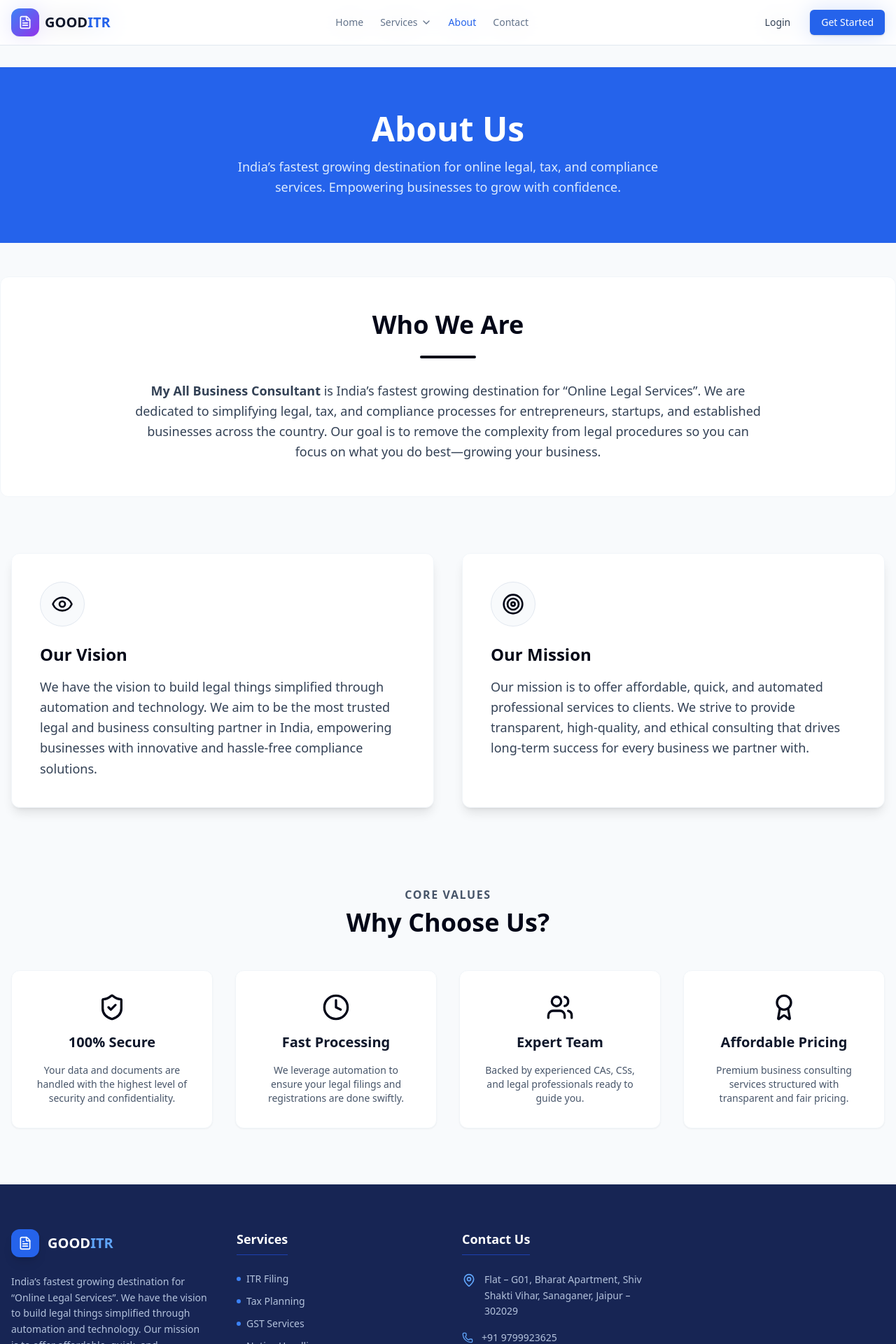
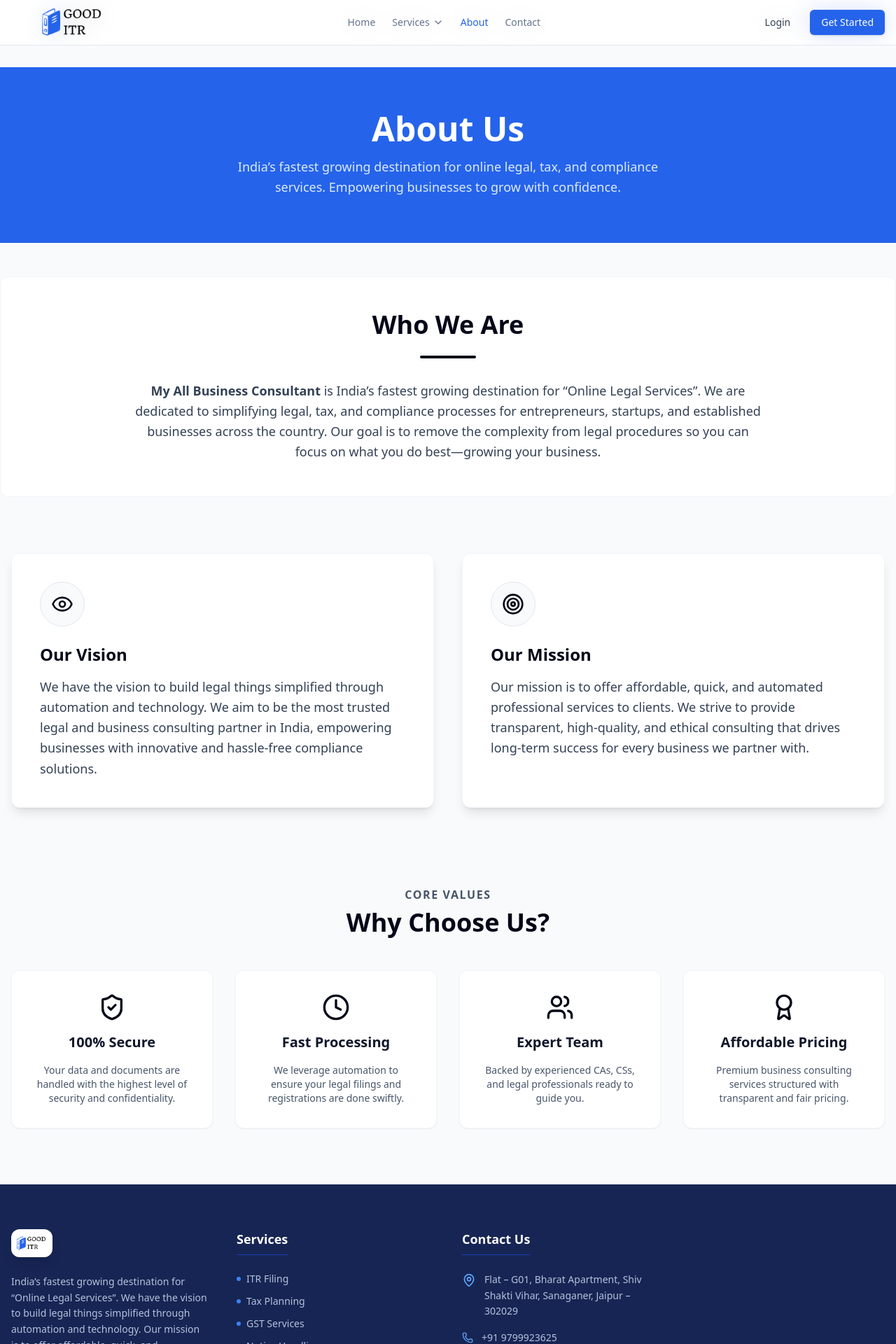
Before and after one commit to SUNIL-RAJPUT-495/TaxEaseClient, a React (Vite) app: page /about in a window 1280 px wide. Shown: the top 1920 px of the page at 70% size. Built offline with nearby package versions, Linux system fonts and the light colour scheme.

Commit message:
logo updated

```diff
--- a/src/component/AuthModal.jsx
+++ b/src/component/AuthModal.jsx
@@ -7,10 +7,19 @@ const AuthModal = ({ isOpen, onClose }) => {
 
     if (!isOpen) return null;
 
-    const handleLoginRedirect = () => {
-        localStorage.clear();
-        onClose();
-        navigate("/login");
+    const handleLoginRedirect = (e) => {
+        e.preventDefault();
+        try {
+            localStorage.clear();
+
+            navigate("/login");
+
+            if (typeof onClose === 'function') {
+                onClose();
+            }
+        } catch (error) {
+            console.error("Failed to redirect to login:", error);
+        }
     };
 
     return (
--- a/src/component/layout/Footer.jsx
+++ b/src/component/layout/Footer.jsx
@@ -1,6 +1,7 @@
 import React from 'react';
 import { Link } from "react-router-dom";
 import { FileText, Mail, Phone, MapPin } from "lucide-react";
+import logo from "../../assets/6.png"
 
 const Footer = () => {
   const currentYear = new Date().getFullYear();
@@ -28,13 +29,15 @@ const Footer = () => {
           {/* Brand & About Company */}
           <div className="space-y-6 lg:col-span-1">
             <Link to="/" className="flex items-center gap-3">
-              <div className="w-10 h-10 rounded-xl bg-blue-600 flex items-center justify-center shadow-lg">
-                <FileText className="w-5 h-5 text-white" />
+
+              <div className="w-15 h-10 bg-white rounded-xl flex items-center justify-center shadow-lg p-1.5">
+                <img
+                  src={logo}
+                  alt="My All Business Consultant"
+                  className="w-full h-full object-contain"
+                />
               </div>
-              <span className="font-bold text-xl leading-tight">
-                GOOD
-                <span className="text-blue-400">ITR</span>
-              </span>
+
             </Link>
             <p className="text-blue-100/80 text-sm leading-relaxed">
               India’s fastest growing destination for “Online Legal Services”. We have the vision to build legal things simplified through automation and technology. Our mission is to offer affordable, quick, and automated professional services to clients.
--- a/src/component/layout/Navbar.jsx
+++ b/src/component/layout/Navbar.jsx
@@ -1,6 +1,7 @@
 import React, { useState, useEffect } from "react";
 import { Link, useLocation, useNavigate } from "react-router-dom";
 import { Menu, X, FileText, ChevronDown, User, LogOut, LayoutDashboard } from "lucide-react";
+import logo from "../../assets/6.png"
 
 const Navbar = () => {
   const [isOpen, setIsOpen] = useState(false);
@@ -9,7 +10,6 @@ const Navbar = () => {
 
   const location = useLocation();
   const navigate = useNavigate();
-
 
   useEffect(() => {
     const token = localStorage.getItem("access_token");
@@ -44,7 +44,6 @@ const Navbar = () => {
 
   const isActive = (path) => location.pathname === path;
 
-
   const buttonBase = "inline-flex items-center justify-center rounded-md text-sm font-medium transition-colors focus-visible:outline-none focus-visible:ring-1 focus-visible:ring-ring disabled:pointer-events-none disabled:opacity-50 h-9 px-4 py-2";
   const buttonGhost = "hover:bg-slate-100 hover:text-slate-900 text-slate-700";
   const buttonPrimary = "bg-blue-600 text-white shadow hover:bg-blue-600/90";
@@ -56,12 +55,14 @@ const Navbar = () => {
         <div className="flex items-center justify-between h-16">
 
           <Link to="/" className="flex items-center gap-2">
-            <div className="w-10 h-10 rounded-xl bg-gradient-to-br from-blue-500 to-purple-600 flex items-center justify-center shadow-sm">
-              <FileText className="w-5 h-5 text-white" />
+            {/* ✅ YAHAN CHANGES KIYE HAIN: Container ko bada kiya aur image ko responsive banaya */}
+            <div className="w-32 sm:w-44 flex items-center justify-center">
+              <img
+                src={logo}
+                alt="Logo"
+                className="p-10 w-full h-auto object-contain"
+              />
             </div>
-            <span className="font-bold text-xl text-slate-900">
-              GOOD<span className="text-blue-600">ITR</span>
-            </span>
           </Link>
 
           <div className="hidden md:flex items-center gap-6">
@@ -109,7 +110,6 @@ const Navbar = () => {
 
           <div className="hidden md:flex items-center gap-3">
             {isLoggedIn ? (
-
               <>
                 <Link to="/dashboard" className={`${buttonBase} ${buttonGhost} gap-2`}>
                   <LayoutDashboard className="w-4 h-4" />
@@ -195,10 +195,8 @@ const Navbar = () => {
                 );
               })}
 
-
               <div className="flex flex-col gap-3 pt-6 mt-4 border-t border-slate-100 px-2">
                 {isLoggedIn ? (
-
                   <>
                     <Link
                       to="/dashboard"
--- a/src/pages/Checkout.jsx
+++ b/src/pages/Checkout.jsx
@@ -5,6 +5,7 @@ import Axios from "../utils/axios";
 import SummaryApi from "../common/SummerAPI";
 import OrderStepper from "../component/OrderStepper";
 import { toast } from 'react-hot-toast';
+import logo from "../assets/6.png"
 
 // --- Helper Functions ---
 const loadRazorpayScript = (src) => {
@@ -19,16 +20,29 @@ const loadRazorpayScript = (src) => {
 
 const CheckoutHeader = () => (
   <header className="fixed top-0 left-0 right-0 h-16 bg-white border-b border-slate-200 z-50 flex items-center justify-between px-4 md:px-10 shadow-sm">
-    <div className="flex items-center gap-2">
-      <div className="w-8 h-8 rounded-lg bg-blue-600 flex items-center justify-center text-white"><FileText size={20} strokeWidth={3} /></div>
-      <span className="text-xl font-bold text-slate-900 tracking-tight">Tax<span className="text-blue-600">Ease</span></span>
+
+    {/* Brand Section */}
+    <div className="flex items-center gap-3">
+
+
+      <div className="w-32 sm:w-44 flex items-center justify-center">
+        <img
+          src={logo}
+          alt="Logo"
+          className="p-10 w-full h-auto object-contain"
+        />
       </div>
+
+    </div>
+
+    {/* Secure Checkout Badge */}
     <div className="flex items-center gap-2 text-green-700 bg-green-50 px-3 py-1.5 rounded-full border border-green-200">
-      <Lock size={14} /><span className="text-xs font-bold uppercase tracking-wide">Secure Checkout</span>
+      <Lock size={14} />
+      <span className="text-xs font-bold uppercase tracking-wide">Secure Checkout</span>
     </div>
+
   </header>
 );
-
 const Card = ({ children, className = "" }) => <div className={`rounded-xl border border-slate-200 bg-white text-slate-950 shadow-sm ${className}`}>{children}</div>;
 const CardHeader = ({ children, className = "" }) => <div className={`flex flex-col space-y-1.5 p-6 border-b border-slate-100 ${className}`}>{children}</div>;
 const CardContent = ({ children, className = "" }) => <div className={`p-6 ${className}`}>{children}</div>;
@@ -53,7 +67,7 @@ const CheckoutPage = () => {
     const fetchUserProfile = async () => {
       try {
         const res = await Axios({ url: SummaryApi.userDetails.url, method: SummaryApi.userDetails.method });
-            if(res.data.success){
+        if (res.data.success) {
           setFormData(prev => ({
             ...prev,
             name: res.data.data.name || "",
@@ -65,7 +79,7 @@ const CheckoutPage = () => {
     };
 
     const fetchSelectedPlan = async () => {
-        if(!planId) {
+      if (!planId) {
         setLoadingPlan(false);
         return;
       }
@@ -75,7 +89,7 @@ const CheckoutPage = () => {
           method: SummaryApi.getPlanDetails.method
         });
 
-            if(res.data.success) {
+        if (res.data.success) {
           setPlanDetails(res.data.data);
           console.log(res.data.data)
         }
@@ -94,7 +108,7 @@ const CheckoutPage = () => {
 
   // --- Payment Logic ---
   const handlePayment = async () => {
-    if (!formData.name || !formData.email || !formData.phone || !formData.pan ) return toast.error("Fill all fields");
+    if (!formData.name || !formData.email || !formData.phone || !formData.pan) return toast.error("Fill all fields");
     setIsProcessing(true);
 
     const isScriptLoaded = await loadRazorpayScript("https://checkout.razorpay.com/v1/checkout.js");
@@ -143,10 +157,11 @@ const CheckoutPage = () => {
               }
             });
 
-                if(verifyRes.data.success) {
+            if (verifyRes.data.success) {
               toast.success("Payment Successful!");
               const newServiceId = verifyRes.data.activeServiceId || verifyRes.data.data?.activeServiceId;
-                   navigate(`/upload-documents?serviceId=${newServiceId}`, { replace: true });}
+              navigate(`/upload-documents?serviceId=${newServiceId}`, { replace: true });
+            }
           } catch (err) {
             console.error("Verification Failed", err);
             // 🔥 Backend error for verification
@@ -164,7 +179,7 @@ const CheckoutPage = () => {
       };
 
       const rzp = new window.Razorpay(options);
-      rzp.on('payment.failed', function (response){
+      rzp.on('payment.failed', function (response) {
         toast.error("Payment Failed: " + response.error.description);
       });
       rzp.open();
```
Also changed, not shown: src/assets/6.png (added). Lines whose indentation alone changed are shown as unchanged.
